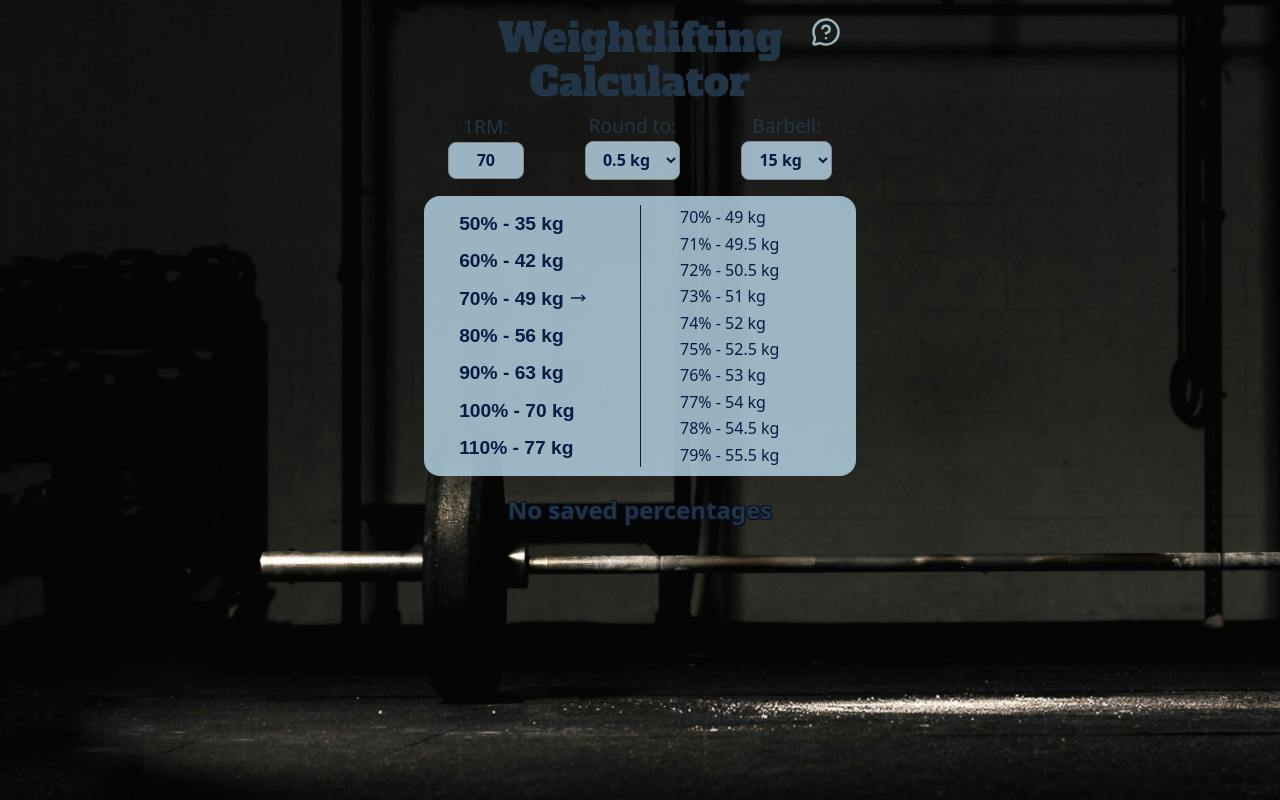
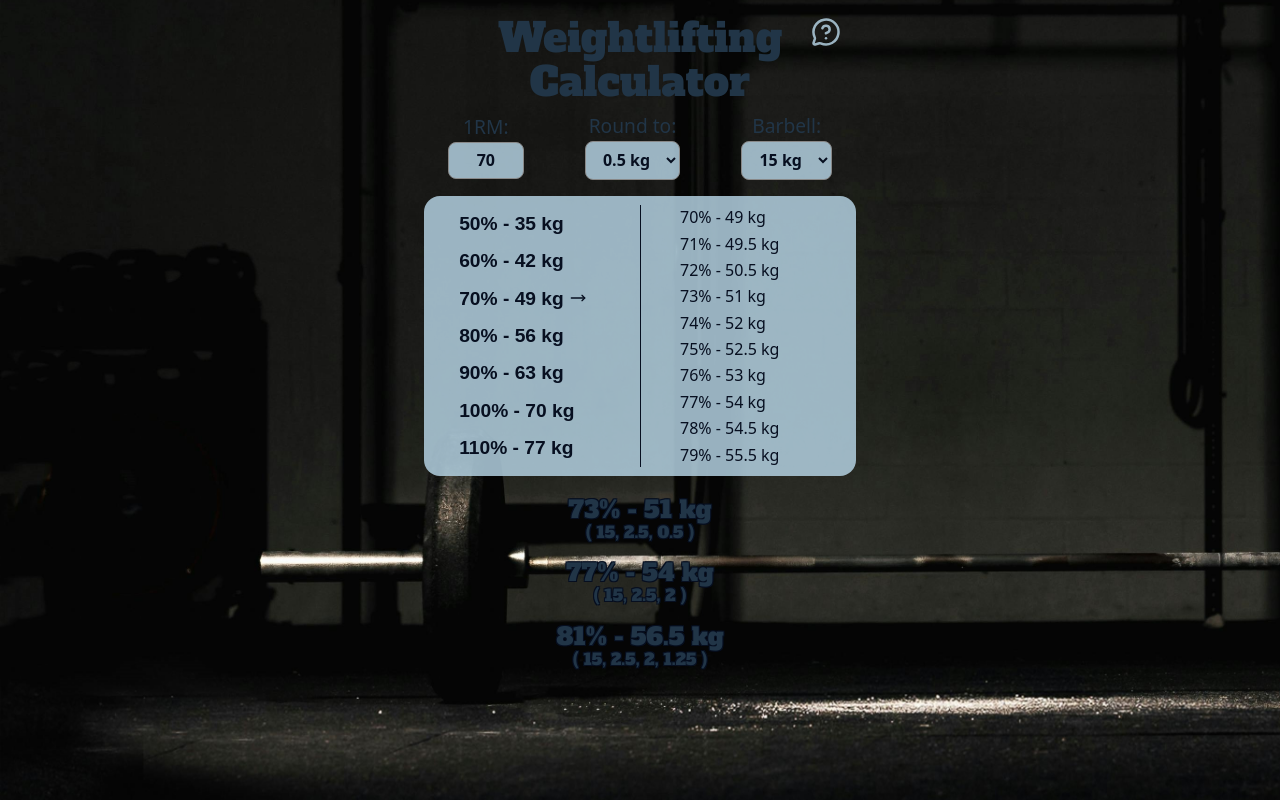
Before and after one commit to NiclO1337/weightlifting-calculator, a React (Vite) app: page / in a window 1280 px wide. Built offline with nearby package versions, Linux system fonts and the light colour scheme.

Commit message:
Initialize saved percentages with default values and update primary dark color

```diff
--- a/src/App.jsx
+++ b/src/App.jsx
@@ -24,7 +24,7 @@ function App() {
   });
   const [savedPercentages, setSavedPercentages] = useState(() => {
     const stored = localStorage.getItem('savedPercentages');
-    return stored ? JSON.parse(stored) : [];
+    return stored ? JSON.parse(stored) : [73, 77, 81];
   });
 
   const [selectedPercentage, setSelectedPercentage] = useState(70);
--- a/src/index.css
+++ b/src/index.css
@@ -3,13 +3,13 @@
   line-height: 1.5;
   font-weight: 400;
 
-  --color-primary-dark: #071b44;
+  --color-primary-dark: #070f20;
   --color-primary-light: #b7d5e6d3;
   --color-primary-hover: #83d8ff;
 
   color-scheme: light dark;
   color: var(--color-primary-light);
-  background-color: var(--color-primary-dark);
+  background-color: transparent;
 
   font-synthesis: none;
   text-rendering: optimizeLegibility;
@@ -215,7 +215,7 @@ ul {
     background-color: #ffffff;
   }
   a:hover {
-    color: #747bff;
+    color: var(--color-primary-hover);
   }
   button {
     background-color: #f9f9f9;
```
